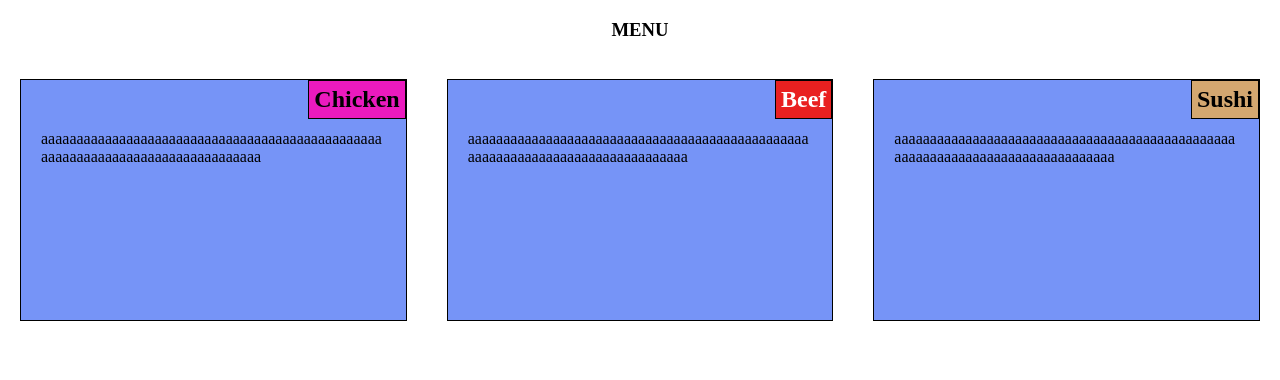
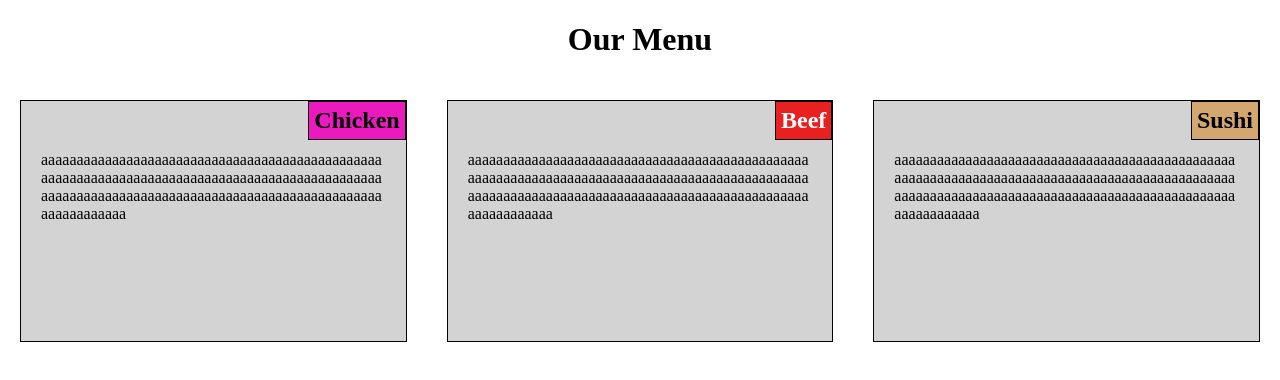
Before and after one commit to likyth/module2as.github.io, a plain HTML site: page index.html in a window 1280 px wide. Drawn offline with Linux system fonts and the light colour scheme.

Commit message:
final commit

```diff
--- a/index.html
+++ b/index.html
@@ -1,3 +1,4 @@
+
 <!DOCTYPE html>
 <html>
 <head>
@@ -12,7 +13,7 @@
       position: relative;
       height: 200px ;
       width: 75%;
-      background-color: #7694f7;
+      background-color: lightgray;
       border: 1px solid #000;
       margin: 10px 0;
       padding: 20px;
@@ -38,7 +39,7 @@
     .box1 {
       position: relative;
       width: 75%;
-      background-color: #7694f7;
+      background-color: lightgray;
       border: 1px solid #000;
       margin: 10px 0;
       padding: 20px;
@@ -65,7 +66,7 @@
     .box2 {
       position: relative;
       width: 75%;
-      background-color: #7694f7;
+      background-color: lightgray;
       border: 1px solid #000;
       margin: 10px 0;
       padding: 20px;
@@ -81,6 +82,7 @@
       background-color: #d4a770;
       padding: 5px;
       border: 1px solid #000;
+
     }
 
     .box2 p {
@@ -115,19 +117,19 @@
 </head>
 <body>
 
-  <center><h3>MENU</h3></center>
+  <center><h1>Our Menu</h1></center>
   <div class = "container">
   <div class="box">
     <h2>Chicken</h2>
-    <p>aaaaaaaaaaaaaaaaaaaaaaaaaaaaaaaaaaaaaaaaaaaaaaaaaaaaaaaaaaaaaaaaaaaaaaaaaaaaaaa</p>
+    <p>aaaaaaaaaaaaaaaaaaaaaaaaaaaaaaaaaaaaaaaaaaaaaaaaaaaaaaaaaaaaaaaaaaaaaaaaaaaaaaaaaaaaaaaaaaaaaaaaaaaaaaaaaaaaaaaaaaaaaaaaaaaaaaaaaaaaaaaaaaaaaaaaaaaaaaaaaaaa</p>
   </div>
   <div class="box1">
     <h2>Beef</h2>
-    <p>aaaaaaaaaaaaaaaaaaaaaaaaaaaaaaaaaaaaaaaaaaaaaaaaaaaaaaaaaaaaaaaaaaaaaaaaaaaaaaa</p>
+    <p>aaaaaaaaaaaaaaaaaaaaaaaaaaaaaaaaaaaaaaaaaaaaaaaaaaaaaaaaaaaaaaaaaaaaaaaaaaaaaaaaaaaaaaaaaaaaaaaaaaaaaaaaaaaaaaaaaaaaaaaaaaaaaaaaaaaaaaaaaaaaaaaaaaaaaaaaaaaa</p>
   </div>
   <div class="box2">
     <h2>Sushi</h2>
-    <p>aaaaaaaaaaaaaaaaaaaaaaaaaaaaaaaaaaaaaaaaaaaaaaaaaaaaaaaaaaaaaaaaaaaaaaaaaaaaaaa</p>
+    <p>aaaaaaaaaaaaaaaaaaaaaaaaaaaaaaaaaaaaaaaaaaaaaaaaaaaaaaaaaaaaaaaaaaaaaaaaaaaaaaaaaaaaaaaaaaaaaaaaaaaaaaaaaaaaaaaaaaaaaaaaaaaaaaaaaaaaaaaaaaaaaaaaaaaaaaaaaaaa</p>
   </div>
   </div>
 
```
